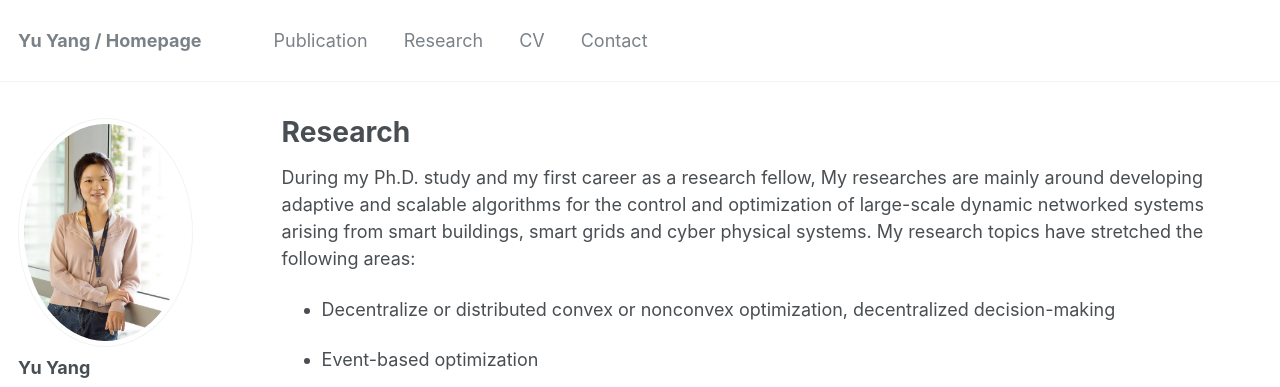
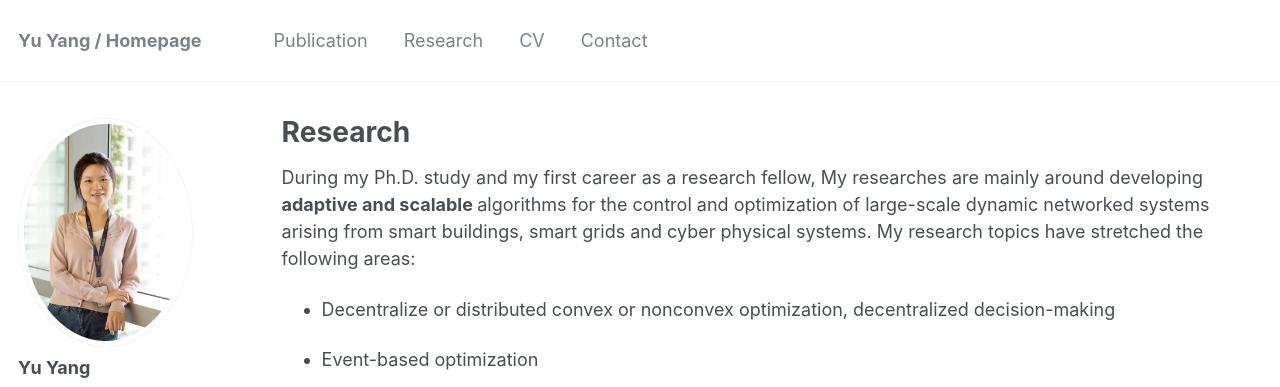
Before and after one commit to yangyu-berkeley/yangyu-berkeley.github.io, a Jekyll site: the page built from _pages/research.md, in a window 1280 px wide and 900 px high. Shown: the top 387 px of the window. Built offline with Jekyll 4.4.1, drawn with Linux system fonts in a browser that asks for light colours.

Commit message:
Update research.md

```diff
--- a/_pages/research.md
+++ b/_pages/research.md
@@ -7,7 +7,7 @@ author_profile: true
 {% include base_path %}
 
 
-During my Ph.D. study and my first career as a research fellow, My researches are mainly around developing adaptive and scalable algorithms for the control and optimization of large-scale dynamic networked systems arising from smart buildings, smart grids and cyber physical systems.
+During my Ph.D. study and my first career as a research fellow, My researches are mainly around developing <b> adaptive and scalable </b> algorithms for the control and optimization of large-scale dynamic networked systems arising from smart buildings, smart grids and cyber physical systems.
 My research topics have stretched the following areas:
   <p><ul>
     <li> <p>Decentralize or distributed convex or nonconvex optimization, decentralized decision-making </p></li>
```
